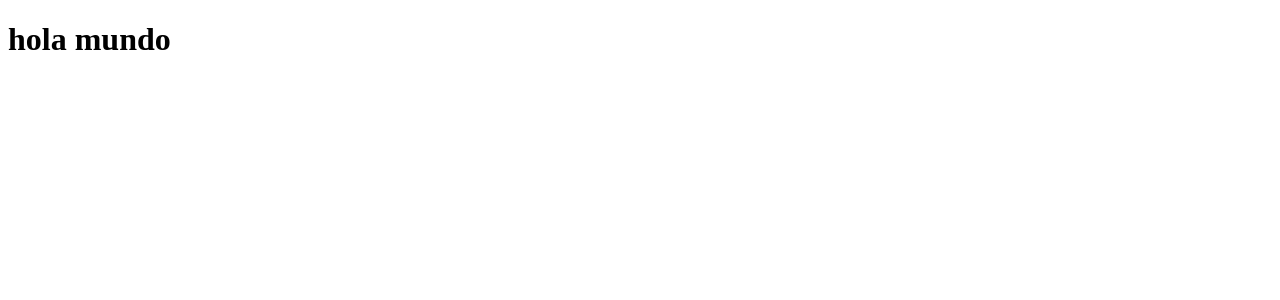
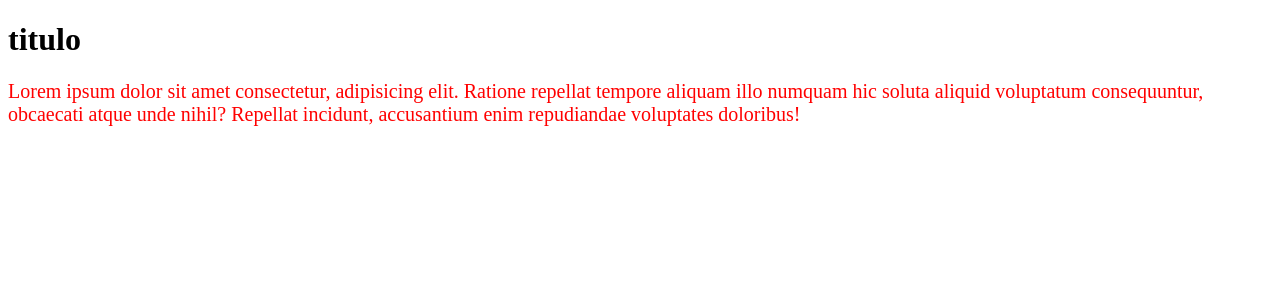
Before and after one commit to ecamilogp/curso-de-css, a Vue app: page / in a window 1280 px wide. Shown: the top 300 px of the page. Built offline with nearby package versions, Linux system fonts and the light colour scheme; the HTML template or start-up script is replaced by a standard one.

Commit message:
manera de hacer css de forma lineal junto con la etiqueta

```diff
--- a/src/component/EjerciciosCss.vue
+++ b/src/component/EjerciciosCss.vue
@@ -1,6 +1,14 @@
 <template>
-  <h1>hola mundo</h1>
+  <h1>titulo</h1>
+  <p style="color: red; font-size: 20px">
+    Lorem ipsum dolor sit amet consectetur, adipisicing elit. Ratione repellat tempore aliquam illo
+    numquam hic soluta aliquid voluptatum consequuntur, obcaecati atque unde nihil? Repellat
+    incidunt, accusantium enim repudiandae voluptates doloribus!
+  </p>
 </template>
 
-<style scoped></style>
-o
+<style scoped>
+p {
+  color: blue;
+}
+</style>
```
